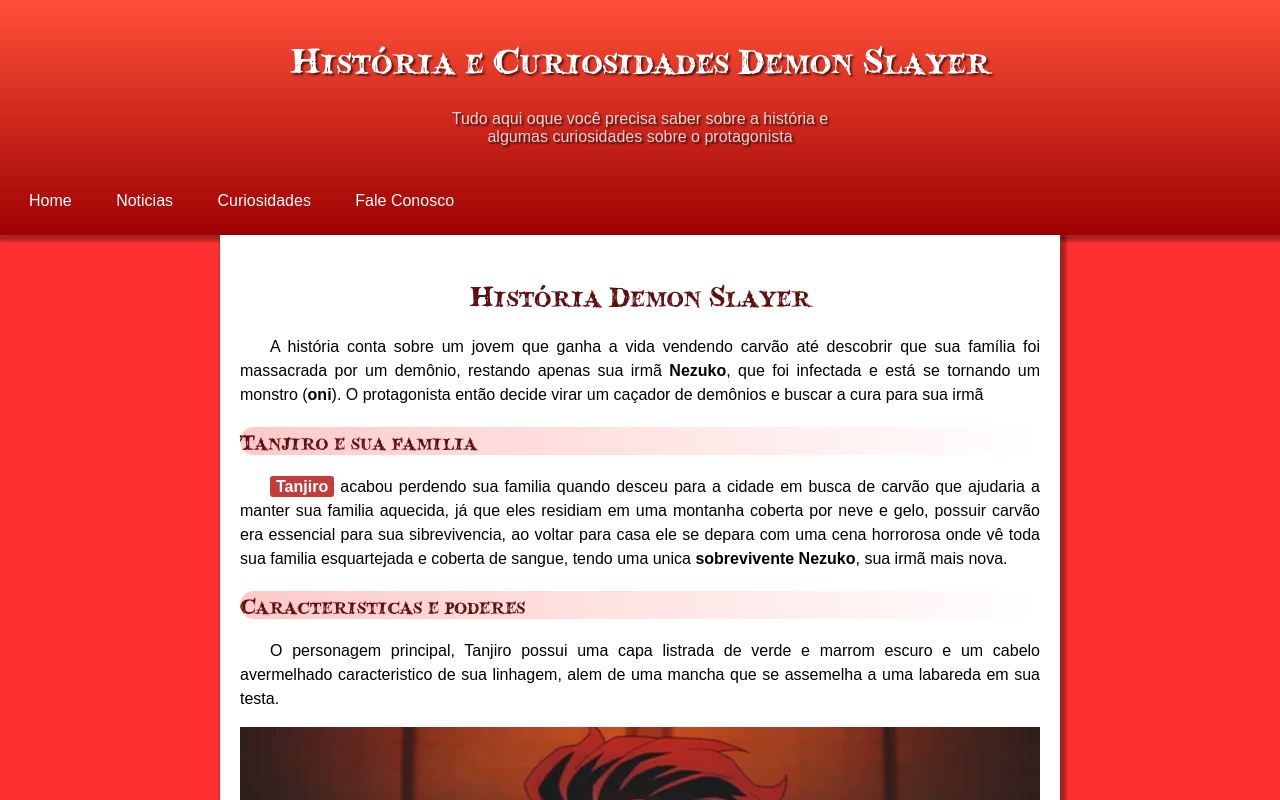
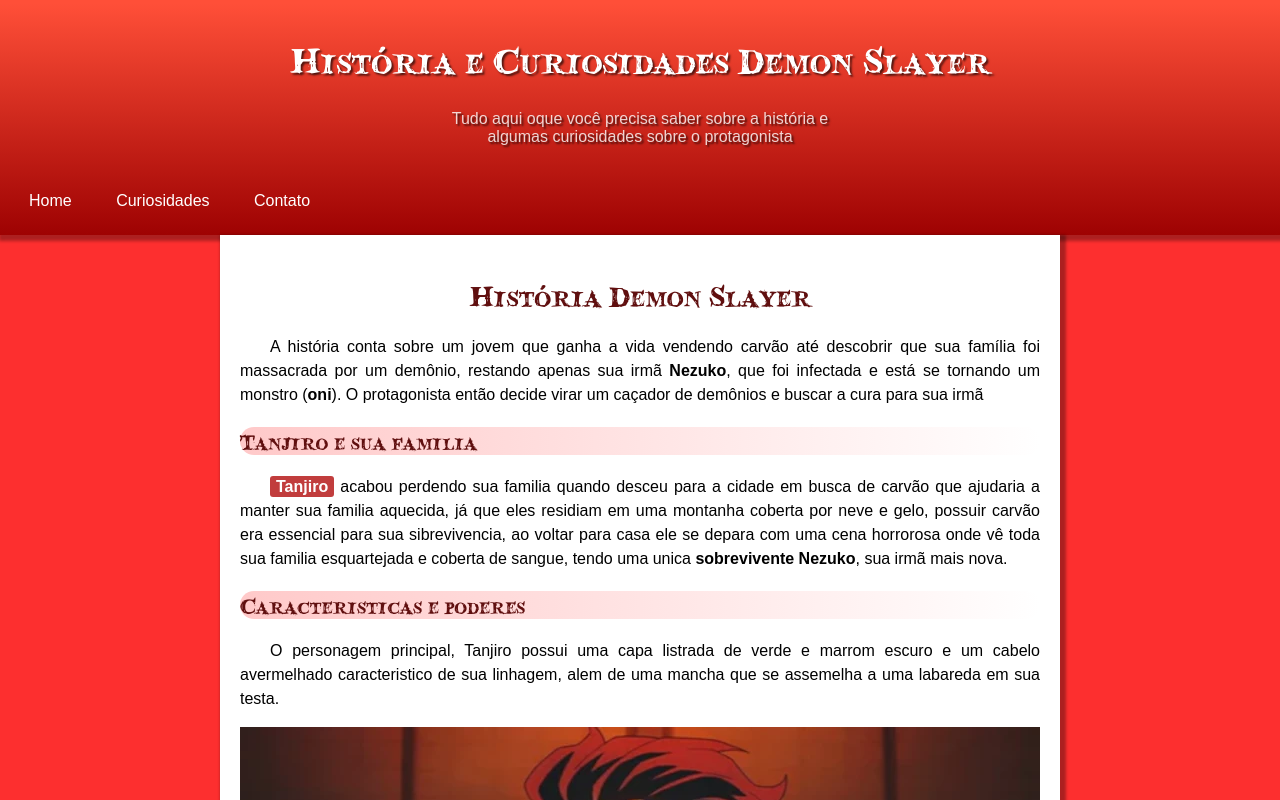
Before and after one commit to AntonyLD/kimetsu, a plain HTML site: page index.html in a window 1280 px wide. Shown: the top 800 px of the page. Drawn offline with Linux system fonts and the light colour scheme.

Commit message:
Update index.html

```diff
--- a/index.html
+++ b/index.html
@@ -15,9 +15,8 @@
 
         <nav>
             <a href="#">Home</a>
-            <a href="#">Noticias</a>
             <a href="#">Curiosidades</a>
-            <a href="#">Fale Conosco</a>
+            <a href="#">Contato</a>
         </nav>
     </header>
     <main>
```
